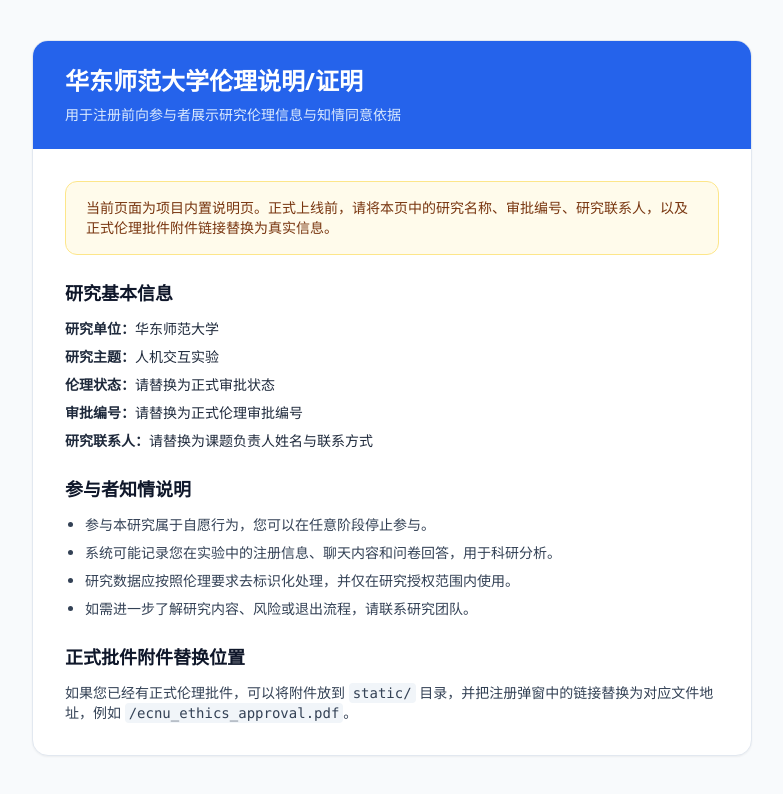
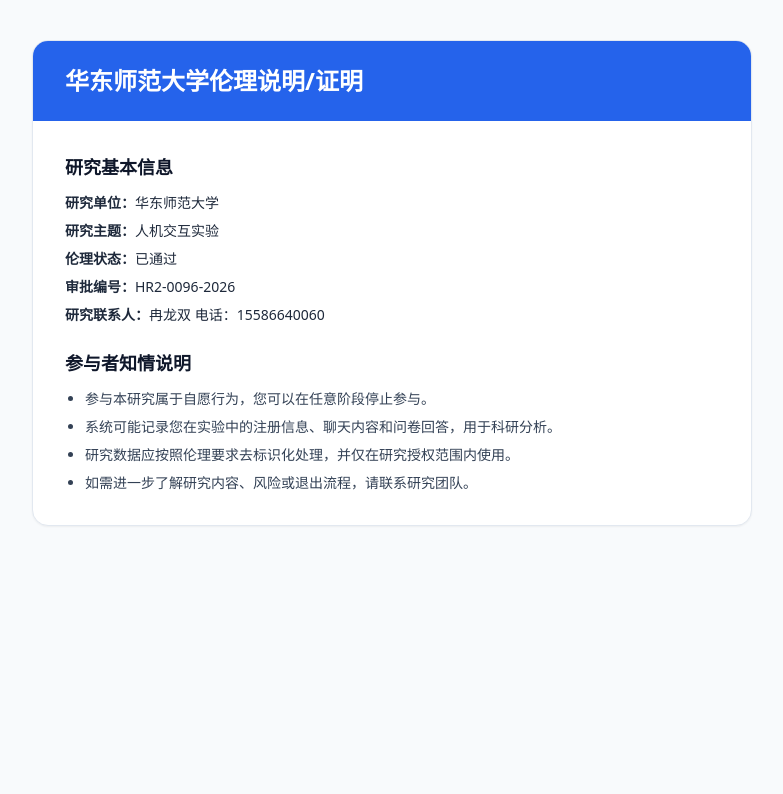
Before and after one commit to demoninvirtualworld/ai_memory_experiment, a plain HTML site: page static/ecnu_ethics_notice.html in a window 1280 px wide. Shown: the whole page, without its empty margins (248-1031 px from the left). Drawn offline with nearby package versions, Linux system fonts and the light colour scheme.

Commit message:
更改了伦理

```diff
--- a/static/ecnu_ethics_notice.html
+++ b/static/ecnu_ethics_notice.html
@@ -11,22 +11,18 @@
         <div class="bg-white rounded-2xl shadow-sm border border-slate-200 overflow-hidden">
             <div class="bg-blue-600 text-white px-8 py-6">
                 <h1 class="text-2xl font-bold">华东师范大学伦理说明/证明</h1>
-                <p class="mt-2 text-blue-100 text-sm">用于注册前向参与者展示研究伦理信息与知情同意依据</p>
             </div>
 
             <div class="px-8 py-8 space-y-6 leading-7">
-                <div class="rounded-xl border border-amber-200 bg-amber-50 px-5 py-4 text-sm text-amber-900">
-                    当前页面为项目内置说明页。正式上线前，请将本页中的研究名称、审批编号、研究联系人，以及正式伦理批件附件链接替换为真实信息。
-                </div>
 
                 <section>
                     <h2 class="text-lg font-semibold text-slate-900 mb-3">研究基本信息</h2>
                     <div class="space-y-2 text-sm">
                         <p><strong>研究单位：</strong>华东师范大学</p>
                         <p><strong>研究主题：</strong>人机交互实验</p>
-                        <p><strong>伦理状态：</strong>请替换为正式审批状态</p>
-                        <p><strong>审批编号：</strong>请替换为正式伦理审批编号</p>
-                        <p><strong>研究联系人：</strong>请替换为课题负责人姓名与联系方式</p>
+                        <p><strong>伦理状态：</strong>已通过</p>
+                        <p><strong>审批编号：</strong>HR2-0096-2026</p>
+                        <p><strong>研究联系人：</strong>冉龙双 电话：15586640060</p>
                     </div>
                 </section>
 
@@ -40,13 +36,7 @@
                     </ul>
                 </section>
 
-                <section>
-                    <h2 class="text-lg font-semibold text-slate-900 mb-3">正式批件附件替换位置</h2>
-                    <p class="text-sm text-slate-700">
-                        如果您已经有正式伦理批件，可以将附件放到 <code class="rounded bg-slate-100 px-1 py-0.5">static/</code> 目录，并把注册弹窗中的链接替换为对应文件地址，例如
-                        <code class="rounded bg-slate-100 px-1 py-0.5">/ecnu_ethics_approval.pdf</code>。
-                    </p>
-                </section>
+
             </div>
         </div>
     </main>
```
